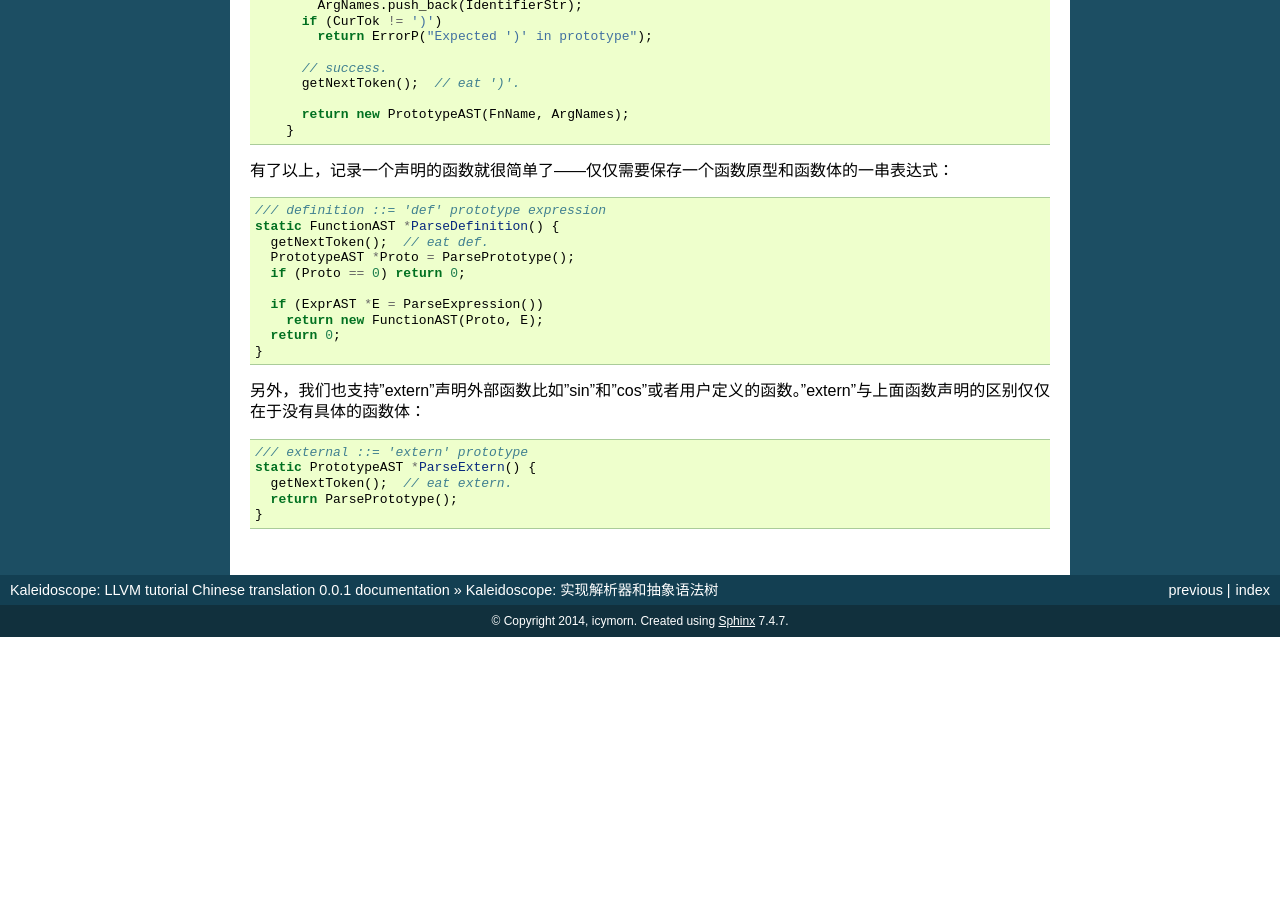
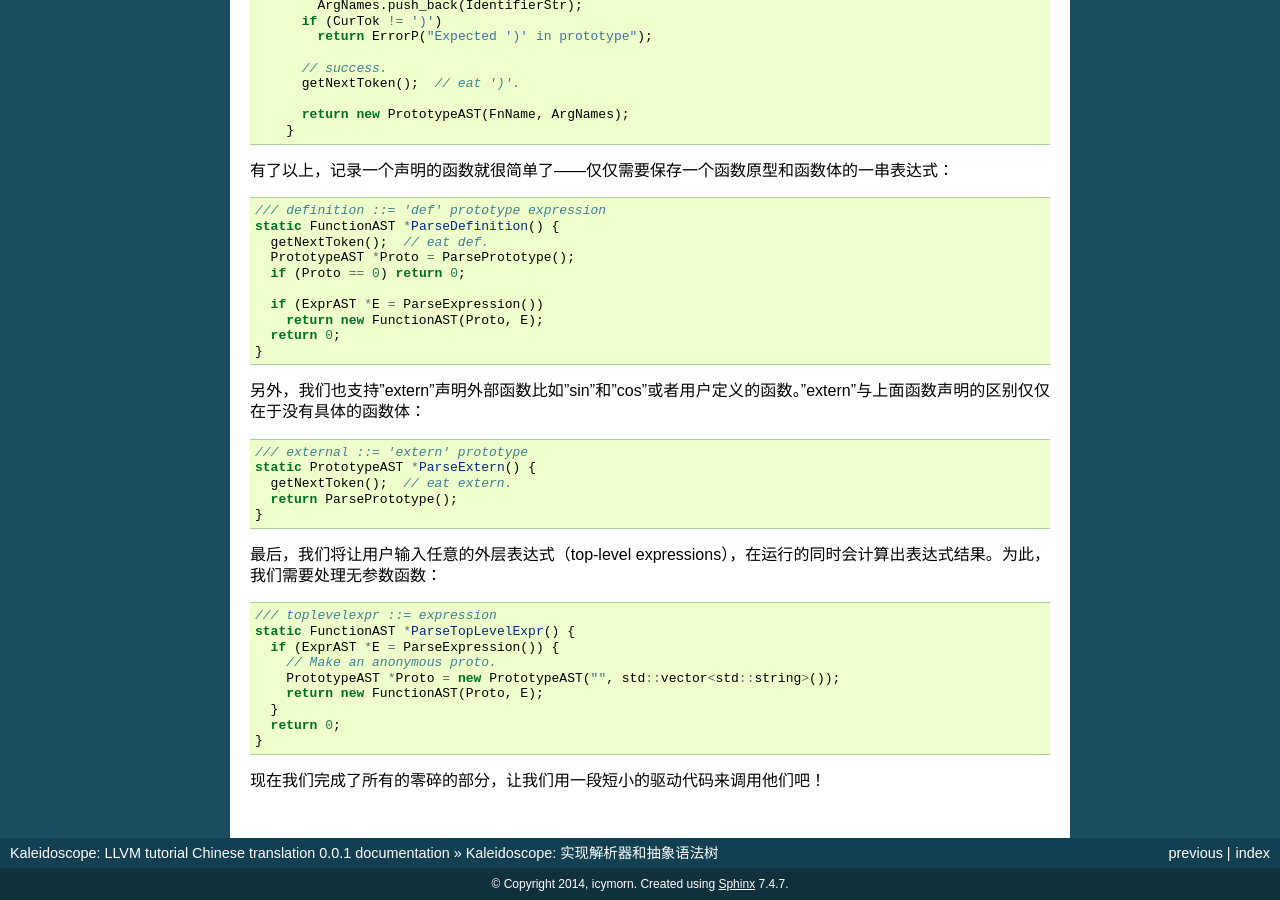
Before and after one commit to moevis/Kaleidoscope-LLVM-tutorial-zh-cn, a Sphinx documentation site: the page built from source/chapter-2.rst, in a window 1280 px wide and 900 px high, scrolled down 6714 px. Built offline with Sphinx 7.4.7, drawn with Linux system fonts in a browser that asks for light colours; before the commit the page ends 7351 px from its top, so only the background shows below that.

```diff
--- a/source/chapter-2.rst
+++ b/source/chapter-2.rst
@@ -409,3 +409,19 @@ __ http://llvm.org/docs/tutorial/LangImpl2.html
 	  getNextToken();  // eat extern.
 	  return ParsePrototype();
 	}
+
+最后，我们将让用户输入任意的外层表达式（top-level expressions），在运行的同时会计算出表达式结果。为此，我们需要处理无参数函数：
+
+.. code-block:: C++
+
+	/// toplevelexpr ::= expression
+	static FunctionAST *ParseTopLevelExpr() {
+	  if (ExprAST *E = ParseExpression()) {
+	    // Make an anonymous proto.
+	    PrototypeAST *Proto = new PrototypeAST("", std::vector<std::string>());
+	    return new FunctionAST(Proto, E);
+	  }
+	  return 0;
+	}
+
+现在我们完成了所有的零碎的部分，让我们用一段短小的驱动代码来调用他们吧！
```
